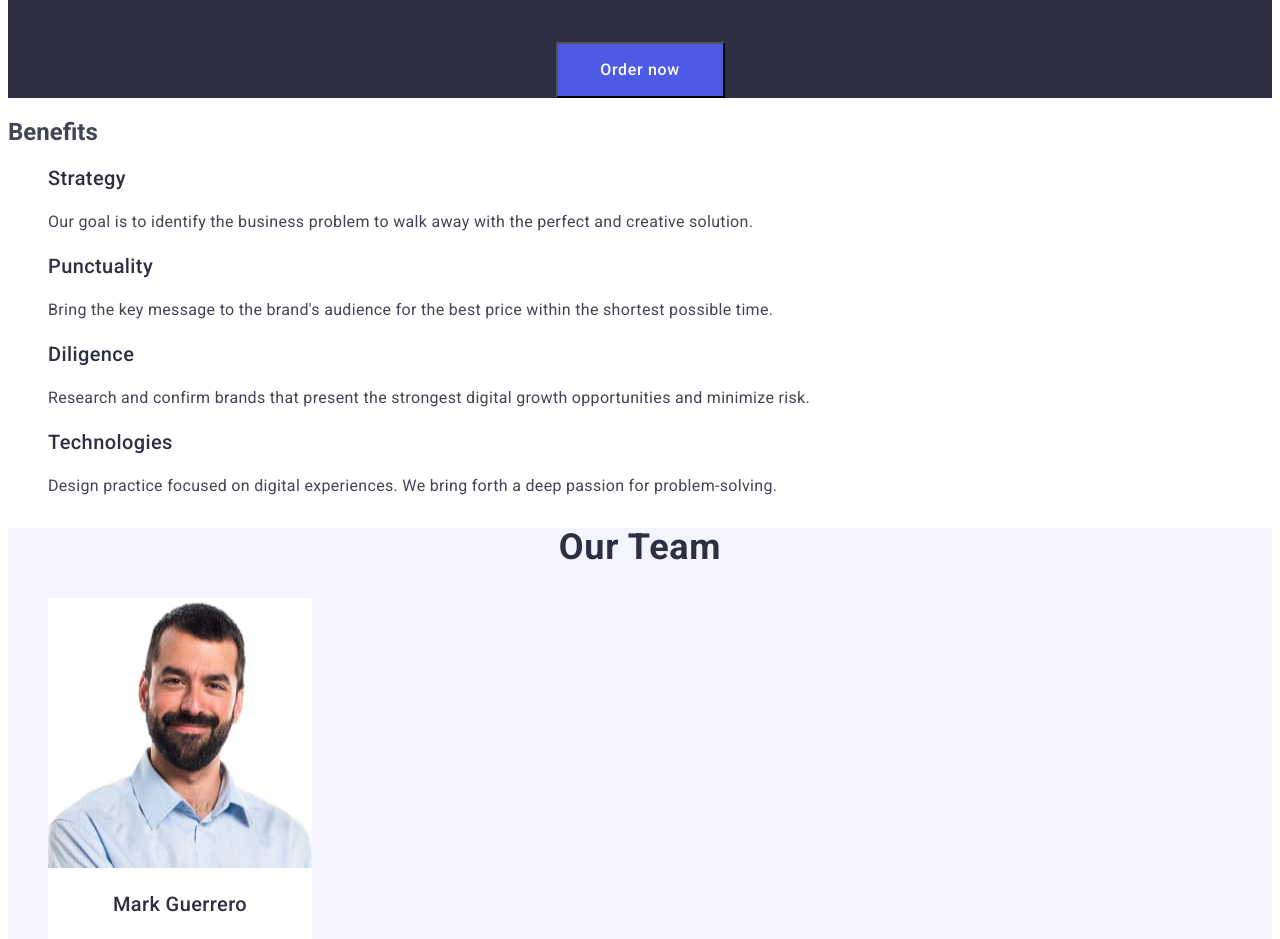
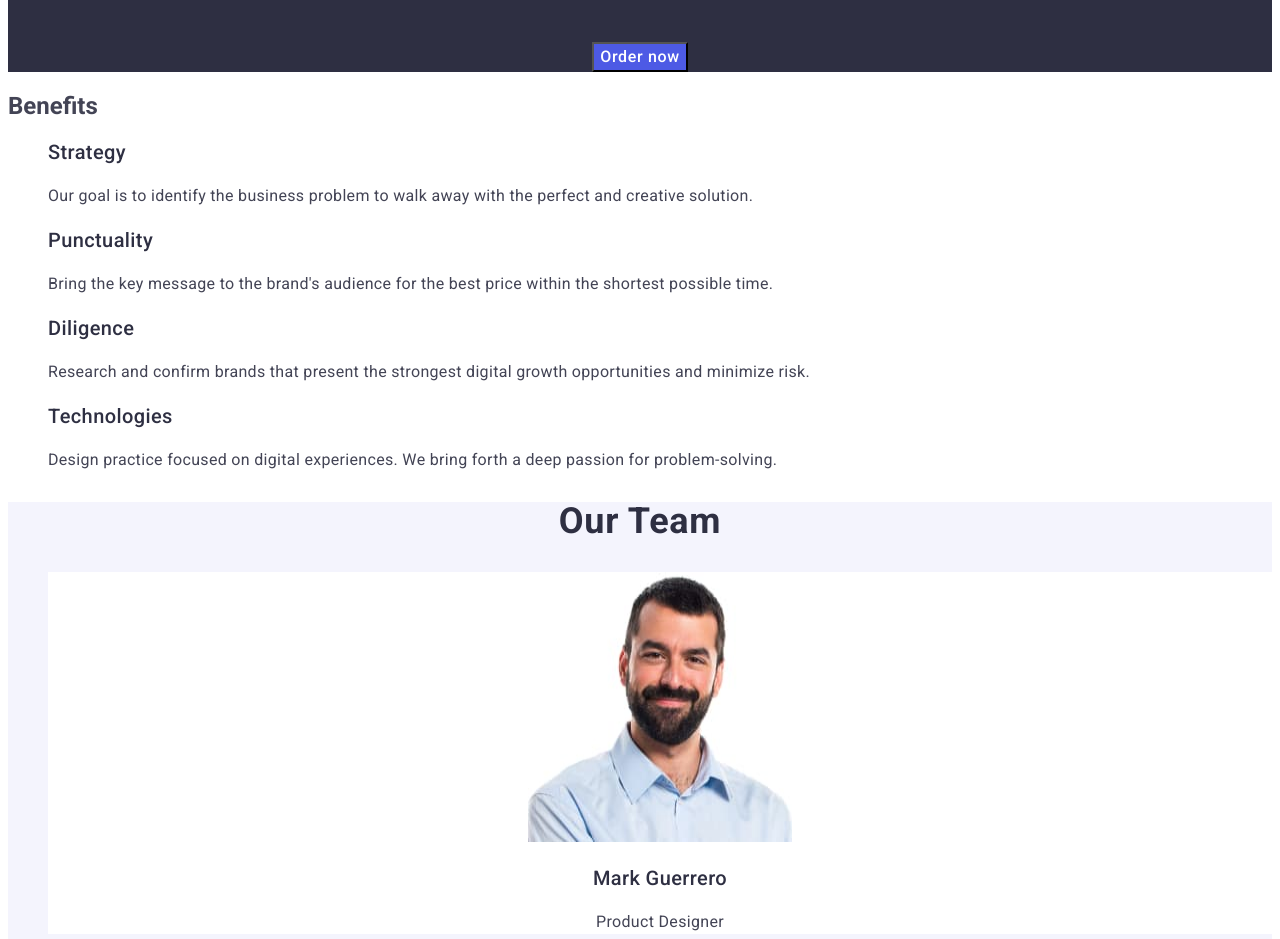
Before and after one commit to CosmicSand/goit-markup-hw-02, a plain HTML site: page index.html in a window 1280 px wide. Shown: the part 292-1231 px from the top of the page. Drawn offline with Linux system fonts and the light colour scheme.

Commit message:
Update styles.css

```diff
--- a/css/styles.css
+++ b/css/styles.css
@@ -91,8 +91,8 @@ body {
   background-color: #4d5ae5;
   line-height: 1.5;
   letter-spacing: 0.04em;
-  width: 169px;
-  height: 56px;
+  /* width: 169px;
+  height: 56px; */
 }
 .hero-button:hover,
 .hero-button:focus {
@@ -132,8 +132,8 @@ body {
 .team-member {
   background-color: #ffffff;
   text-align: center;
-  width: 264px;
-  height: 380px;
+  /* width: 264px;
+  height: 380px; */
 }
 .team-members-name {
   font-weight: 500;
```
